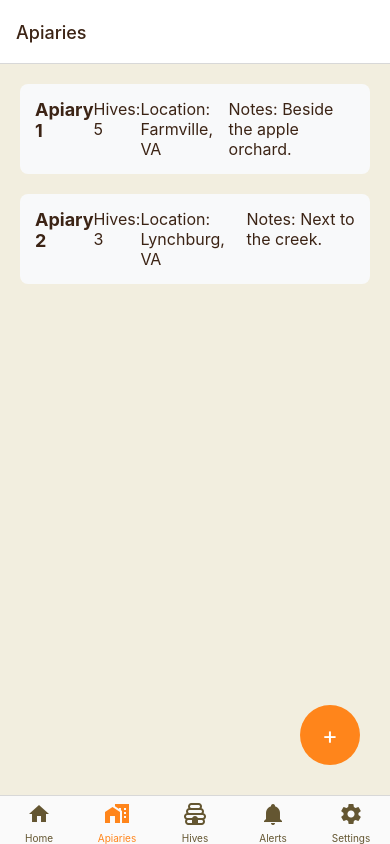
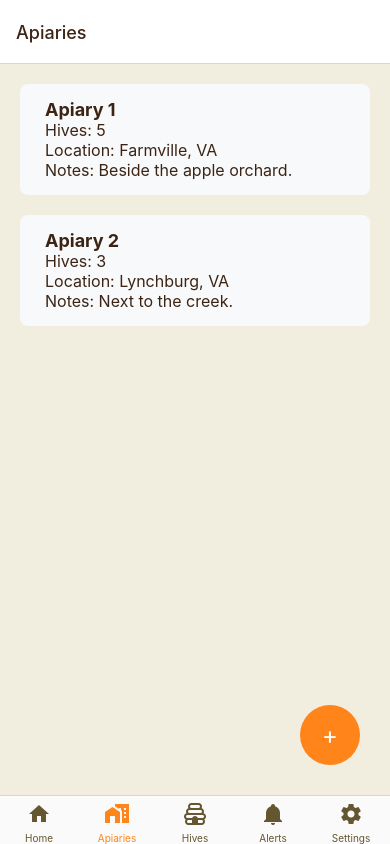
Before and after one commit to OmrM/beekeeping-app-v2, a React Native app: screen /ApiariesStack in a window 390 px wide. Built offline with nearby package versions, Linux system fonts and the light colour scheme.

Commit message:
added cardtextcontainer

```diff
--- a/components/ApiaryCard.tsx
+++ b/components/ApiaryCard.tsx
@@ -2,14 +2,14 @@
 */
 import React from 'react';
 import { TouchableOpacity } from 'react-native-gesture-handler';
-import { CardContainer, CardTitle, CardText } from './styles/CardContainer.styles';
+import { CardContainer, CardTitle, CardText, CardTextContainer } from './styles/CardContainer.styles';
 
 // Apiary Interface: also used in the ApiariesScreen.tsx
 export interface Apiary {
     name: string;
     hives: number;
     location: string;
-    notes:  string;
+    notes: string;
 }
 
 interface ApiaryCardProps {
@@ -17,14 +17,16 @@ interface ApiaryCardProps {
     onPress: () => void;
 }
 
-const ApiaryCard = ({item, onPress}: ApiaryCardProps) => {
+const ApiaryCard = ({ item, onPress }: ApiaryCardProps) => {
     return (
         <TouchableOpacity onPress={onPress}>
             <CardContainer>
-                <CardTitle>{item.name}</CardTitle>
-                <CardText>Hives: {item.hives}</CardText>
-                <CardText>Location: {item.location}</CardText>
-                <CardText>Notes: {item.notes}</CardText>
+                <CardTextContainer>
+                    <CardTitle>{item.name}</CardTitle>
+                    <CardText>Hives: {item.hives}</CardText>
+                    <CardText>Location: {item.location}</CardText>
+                    <CardText>Notes: {item.notes}</CardText>
+                </CardTextContainer>
             </CardContainer>
         </TouchableOpacity>
     );
```
